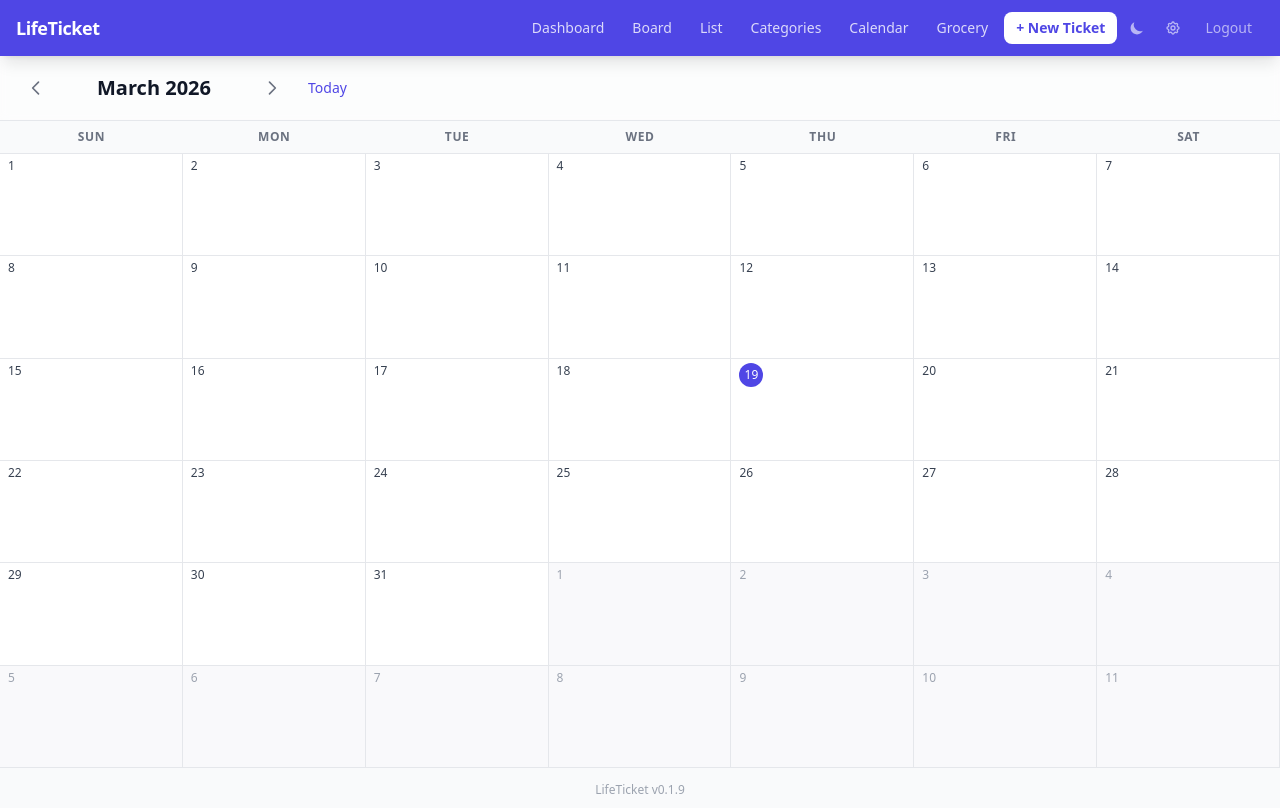
After one commit to null-works/LifeTicket, a Flask app: page /calendar in a window 1280 px wide. The commit adds this page. Run offline with Flask 3, Linux system fonts and the light colour scheme; the visitor is signed in with stand-in values (Sample User, id 1); data that the repository does not hold is empty; some libraries are stand-ins or nearby versions.

Commit message:
Add Calendar tab with monthly view and event management (v0.1.9)
- CalendarEvent model with title, description, color, date, time fields
- Monthly grid calendar view (Google Cal style) with prev/next navigation
- Click any date to create a new event with color picker and time options
- Tickets with due dates automatically appear on the calendar
- Click events to view details or delete; click tickets to open editor
- Events styled with colored backgrounds, tickets with left border accent
- Today highlighted with brand-colored circle
- API endpoints for creating and deleting events

https://claude.ai/code/session_01Y2CDthvb85pCfhHsXnCotP

```diff
--- a/app/routes.py
+++ b/app/routes.py
@@ -1,8 +1,9 @@
 from flask import Blueprint, render_template, request, jsonify, redirect, url_for
 from flask_login import login_required
 from app import db
-from app.models import Ticket, Category, Tag, GroceryItem
-from datetime import date, datetime
+from app.models import Ticket, Category, Tag, GroceryItem, CalendarEvent
+from datetime import date, datetime, time
+import calendar as cal_mod
 
 main = Blueprint("main", __name__)
 api = Blueprint("api", __name__)
@@ -186,6 +187,83 @@ def grocery_clear_checked():
     return redirect(url_for("main.grocery"))
 
 
+@main.route("/calendar")
+@login_required
+def calendar_view():
+    today = date.today()
+    year = request.args.get("year", today.year, type=int)
+    month = request.args.get("month", today.month, type=int)
+
+    # Build calendar grid
+    first_weekday, num_days = cal_mod.monthrange(year, month)
+    # Monday=0, we want Sunday=0 start
+    first_weekday = (first_weekday + 1) % 7
+
+    # Dates for the visible grid
+    from datetime import timedelta
+    start_date = date(year, month, 1) - timedelta(days=first_weekday)
+    # 6 rows * 7 days
+    grid_dates = [start_date + timedelta(days=i) for i in range(42)]
+
+    # Fetch events for the visible range
+    events = CalendarEvent.query.filter(
+        CalendarEvent.date >= grid_dates[0],
+        CalendarEvent.date <= grid_dates[-1],
+    ).order_by(CalendarEvent.start_time, CalendarEvent.created_at).all()
+
+    # Fetch tickets with due dates in range
+    tickets = Ticket.query.filter(
+        Ticket.due_date >= grid_dates[0],
+        Ticket.due_date <= grid_dates[-1],
+        Ticket.status.notin_(["done", "cancelled"]),
+    ).order_by(Ticket.due_date).all()
+
+    # Build lookup: date -> list of items
+    date_items = {}
+    for ev in events:
+        date_items.setdefault(ev.date, []).append({
+            "id": ev.id,
+            "title": ev.title,
+            "color": ev.color,
+            "start_time": ev.start_time.strftime("%H:%M") if ev.start_time else None,
+            "type": "event",
+        })
+    for t in tickets:
+        date_items.setdefault(t.due_date, []).append({
+            "id": t.id,
+            "title": (t.emoji + " " if t.emoji else "") + t.title,
+            "color": t.category.color if t.category else "#f59e0b",
+            "start_time": None,
+            "type": "ticket",
+        })
+
+    # Prev/next month
+    if month == 1:
+        prev_year, prev_month = year - 1, 12
+    else:
+        prev_year, prev_month = year, month - 1
+    if month == 12:
+        next_year, next_month = year + 1, 1
+    else:
+        next_year, next_month = year, month + 1
+
+    month_name = cal_mod.month_name[month]
+
+    return render_template(
+        "calendar.html",
+        grid_dates=grid_dates,
+        date_items=date_items,
+        year=year,
+        month=month,
+        month_name=month_name,
+        today=today,
+        prev_year=prev_year,
+        prev_month=prev_month,
+        next_year=next_year,
+        next_month=next_month,
+    )
+
+
 # --- API Routes (for AJAX / board drag-drop) ---
 
 
@@ -210,6 +288,41 @@ def grocery_toggle(item_id):
     item.checked = not item.checked
     db.session.commit()
     return jsonify(item.to_dict())
+
+
+@api.route("/calendar/events", methods=["POST"])
+@login_required
+def create_event():
+    data = request.get_json()
+    title = (data.get("title") or "").strip()
+    if not title:
+        return jsonify({"error": "Title required"}), 400
+    ev = CalendarEvent(
+        title=title,
+        description=(data.get("description") or "").strip(),
+        color=data.get("color", "#6366f1"),
+        date=date.fromisoformat(data["date"]),
+        all_day=data.get("all_day", True),
+    )
+    if not ev.all_day:
+        st = data.get("start_time")
+        et = data.get("end_time")
+        if st:
+            ev.start_time = time.fromisoformat(st)
+        if et:
+            ev.end_time = time.fromisoformat(et)
+    db.session.add(ev)
+    db.session.commit()
+    return jsonify(ev.to_dict()), 201
+
+
+@api.route("/calendar/events/<int:event_id>", methods=["DELETE"])
+@login_required
+def delete_event(event_id):
+    ev = CalendarEvent.query.get_or_404(event_id)
+    db.session.delete(ev)
+    db.session.commit()
+    return jsonify({"ok": True})
 
 
 @api.route("/tickets", methods=["GET"])
--- a/app/templates/base.html
+++ b/app/templates/base.html
@@ -51,6 +51,7 @@
                     <a href="/board" class="text-white/80 hover:text-white hover:bg-white/10 px-3 py-2 rounded-lg text-sm font-medium transition">Board</a>
                     <a href="/list" class="text-white/80 hover:text-white hover:bg-white/10 px-3 py-2 rounded-lg text-sm font-medium transition">List</a>
                     <a href="/categories" class="text-white/80 hover:text-white hover:bg-white/10 px-3 py-2 rounded-lg text-sm font-medium transition">Categories</a>
+                    <a href="/calendar" class="text-white/80 hover:text-white hover:bg-white/10 px-3 py-2 rounded-lg text-sm font-medium transition">Calendar</a>
                     <a href="/grocery" class="text-white/80 hover:text-white hover:bg-white/10 px-3 py-2 rounded-lg text-sm font-medium transition">Grocery</a>
                     <a href="/ticket/new" class="ml-2 bg-white text-brand-600 hover:bg-brand-50 px-3 py-1.5 rounded-lg text-sm font-semibold transition">+ New Ticket</a>
                     <!-- Dark mode toggle -->
@@ -90,6 +91,7 @@
                 <a href="/board" class="block text-white/80 hover:text-white px-3 py-2 rounded-lg text-sm">Board</a>
                 <a href="/list" class="block text-white/80 hover:text-white px-3 py-2 rounded-lg text-sm">List</a>
                 <a href="/categories" class="block text-white/80 hover:text-white px-3 py-2 rounded-lg text-sm">Categories</a>
+                <a href="/calendar" class="block text-white/80 hover:text-white px-3 py-2 rounded-lg text-sm">Calendar</a>
                 <a href="/grocery" class="block text-white/80 hover:text-white px-3 py-2 rounded-lg text-sm">Grocery</a>
                 <a href="/ticket/new" class="block bg-white text-brand-600 px-3 py-2 rounded-lg text-sm font-semibold text-center mt-2">+ New Ticket</a>
                 <a href="/settings" class="flex items-center gap-2 text-white/80 hover:text-white px-3 py-2 rounded-lg text-sm mt-1">
--- /dev/null
+++ b/app/templates/calendar.html
@@ -0,0 +1,258 @@
+{% extends "base.html" %}
+{% block title %}Calendar — LifeTicket{% endblock %}
+{% block main_class %}{% endblock %}
+{% block footer_class %}px-4 py-2{% endblock %}
+
+{% block content %}
+<div x-data="calendarApp()" class="flex flex-col" style="height: calc(100vh - 3.5rem - 2rem);">
+
+    <!-- Header -->
+    <div class="flex items-center justify-between px-5 py-4 bg-white/50 dark:bg-gray-900/50 border-b dark:border-gray-800 backdrop-blur-sm">
+        <div class="flex items-center gap-3">
+            <a href="/calendar?year={{ prev_year }}&month={{ prev_month }}"
+               class="p-1.5 rounded-lg hover:bg-gray-100 dark:hover:bg-gray-800 text-gray-500 dark:text-gray-400 transition">
+                <svg class="w-5 h-5" fill="none" stroke="currentColor" viewBox="0 0 24 24"><path stroke-linecap="round" stroke-linejoin="round" stroke-width="2" d="M15 19l-7-7 7-7"/></svg>
+            </a>
+            <h1 class="text-xl font-bold text-gray-900 dark:text-white min-w-[180px] text-center">{{ month_name }} {{ year }}</h1>
+            <a href="/calendar?year={{ next_year }}&month={{ next_month }}"
+               class="p-1.5 rounded-lg hover:bg-gray-100 dark:hover:bg-gray-800 text-gray-500 dark:text-gray-400 transition">
+                <svg class="w-5 h-5" fill="none" stroke="currentColor" viewBox="0 0 24 24"><path stroke-linecap="round" stroke-linejoin="round" stroke-width="2" d="M9 5l7 7-7 7"/></svg>
+            </a>
+            <a href="/calendar" class="text-sm text-brand-600 dark:text-brand-400 hover:underline font-medium ml-2">Today</a>
+        </div>
+    </div>
+
+    <!-- Calendar Grid -->
+    <div class="flex-1 flex flex-col min-h-0 overflow-hidden">
+        <!-- Day headers -->
+        <div class="grid grid-cols-7 border-b dark:border-gray-800 bg-gray-50 dark:bg-gray-900/50">
+            {% for day in ['Sun', 'Mon', 'Tue', 'Wed', 'Thu', 'Fri', 'Sat'] %}
+            <div class="text-center py-2 text-xs font-semibold text-gray-500 dark:text-gray-400 uppercase tracking-wider">{{ day }}</div>
+            {% endfor %}
+        </div>
+
+        <!-- Date cells -->
+        <div class="flex-1 grid grid-cols-7 grid-rows-6 min-h-0 overflow-hidden">
+            {% for d in grid_dates %}
+            <div class="border-b border-r dark:border-gray-800 p-1 min-h-0 overflow-hidden flex flex-col cursor-pointer hover:bg-gray-50 dark:hover:bg-gray-800/50 transition
+                 {{ 'bg-white dark:bg-gray-900' if d.month == month else 'bg-gray-50/50 dark:bg-gray-900/30' }}"
+                 @click="openCreate('{{ d.isoformat() }}')">
+
+                <!-- Date number -->
+                <div class="flex items-center justify-between px-1">
+                    <span class="text-xs font-medium
+                        {% if d == today %}bg-brand-600 text-white w-6 h-6 rounded-full flex items-center justify-center
+                        {% elif d.month == month %}text-gray-700 dark:text-gray-300
+                        {% else %}text-gray-400 dark:text-gray-600
+                        {% endif %}">{{ d.day }}</span>
+                </div>
+
+                <!-- Events for this date -->
+                <div class="flex-1 overflow-y-auto space-y-0.5 mt-0.5 min-h-0 scrollbar-hide">
+                    {% for item in date_items.get(d, []) %}
+                    <div class="flex items-center gap-1 px-1 py-0.5 rounded text-[10px] leading-tight truncate cursor-pointer hover:opacity-80 transition
+                        {{ 'border-l-2' if item.type == 'ticket' else '' }}"
+                         style="background: {{ item.color }}20; color: {{ item.color }}; {{ 'border-color: ' + item.color if item.type == 'ticket' else '' }}"
+                         @click.stop="openDetail({{ item | tojson }}, '{{ d.isoformat() }}')">
+                        {% if item.start_time %}<span class="font-medium flex-shrink-0">{{ item.start_time }}</span>{% endif %}
+                        <span class="truncate font-medium">{{ item.title }}</span>
+                    </div>
+                    {% endfor %}
+                </div>
+            </div>
+            {% endfor %}
+        </div>
+    </div>
+
+    <!-- Create Event Modal -->
+    <div x-show="showCreate" x-cloak
+         class="fixed inset-0 bg-black/40 z-50 flex items-center justify-center p-4"
+         @click.self="showCreate = false"
+         @keydown.escape.window="showCreate = false">
+        <div class="bg-white dark:bg-gray-800 rounded-xl shadow-2xl w-full max-w-md border dark:border-gray-700"
+             @click.stop>
+            <div class="flex items-center justify-between px-5 py-4 border-b dark:border-gray-700">
+                <h2 class="font-semibold text-gray-900 dark:text-white">New Event</h2>
+                <button @click="showCreate = false" class="text-gray-400 hover:text-gray-600 dark:hover:text-gray-300">
+                    <svg class="w-5 h-5" fill="none" stroke="currentColor" viewBox="0 0 24 24"><path stroke-linecap="round" stroke-linejoin="round" stroke-width="2" d="M6 18L18 6M6 6l12 12"/></svg>
+                </button>
+            </div>
+            <div class="p-5 space-y-4">
+                <div>
+                    <input type="text" x-model="newEvent.title" placeholder="Event title..."
+                           class="w-full border border-gray-300 dark:border-gray-600 dark:bg-gray-700 dark:text-gray-200 rounded-lg px-3 py-2 text-sm focus:ring-brand-500 focus:border-brand-500"
+                           x-ref="eventTitle">
+                </div>
+                <div class="grid grid-cols-2 gap-3">
+                    <div>
+                        <label class="text-xs font-medium text-gray-500 dark:text-gray-400 block mb-1">Date</label>
+                        <input type="date" x-model="newEvent.date"
+                               class="w-full border border-gray-300 dark:border-gray-600 dark:bg-gray-700 dark:text-gray-200 rounded-lg px-3 py-2 text-sm focus:ring-brand-500 focus:border-brand-500">
+                    </div>
+                    <div>
+                        <label class="text-xs font-medium text-gray-500 dark:text-gray-400 block mb-1">Color</label>
+                        <div class="flex gap-1.5 flex-wrap pt-1">
+                            <template x-for="c in colors" :key="c">
+                                <button @click="newEvent.color = c"
+                                        class="w-6 h-6 rounded-full border-2 transition"
+                                        :style="`background: ${c}`"
+                                        :class="newEvent.color === c ? 'border-gray-900 dark:border-white scale-110' : 'border-transparent'">
+                                </button>
+                            </template>
+                        </div>
+                    </div>
+                </div>
+                <div>
+                    <label class="flex items-center gap-2 text-sm text-gray-600 dark:text-gray-400 cursor-pointer">
+                        <input type="checkbox" x-model="newEvent.all_day" class="rounded border-gray-300 dark:border-gray-600 text-brand-600 focus:ring-brand-500">
+                        All day
+                    </label>
+                </div>
+                <div x-show="!newEvent.all_day" class="grid grid-cols-2 gap-3">
+                    <div>
+                        <label class="text-xs font-medium text-gray-500 dark:text-gray-400 block mb-1">Start</label>
+                        <input type="time" x-model="newEvent.start_time"
+                               class="w-full border border-gray-300 dark:border-gray-600 dark:bg-gray-700 dark:text-gray-200 rounded-lg px-3 py-2 text-sm focus:ring-brand-500 focus:border-brand-500">
+                    </div>
+                    <div>
+                        <label class="text-xs font-medium text-gray-500 dark:text-gray-400 block mb-1">End</label>
+                        <input type="time" x-model="newEvent.end_time"
+                               class="w-full border border-gray-300 dark:border-gray-600 dark:bg-gray-700 dark:text-gray-200 rounded-lg px-3 py-2 text-sm focus:ring-brand-500 focus:border-brand-500">
+                    </div>
+                </div>
+                <div>
+                    <textarea x-model="newEvent.description" placeholder="Description (optional)"
+                              class="w-full border border-gray-300 dark:border-gray-600 dark:bg-gray-700 dark:text-gray-200 rounded-lg px-3 py-2 text-sm focus:ring-brand-500 focus:border-brand-500 resize-none"
+                              rows="2"></textarea>
+                </div>
+                <button @click="createEvent()"
+                        :disabled="!newEvent.title.trim()"
+                        class="w-full bg-brand-600 text-white py-2 rounded-lg text-sm font-semibold hover:bg-brand-700 transition disabled:opacity-50 disabled:cursor-not-allowed">
+                    Create Event
+                </button>
+            </div>
+        </div>
+    </div>
+
+    <!-- Detail/Delete Modal -->
+    <div x-show="showDetail" x-cloak
+         class="fixed inset-0 bg-black/40 z-50 flex items-center justify-center p-4"
+         @click.self="showDetail = false"
+         @keydown.escape.window="showDetail = false">
+        <div class="bg-white dark:bg-gray-800 rounded-xl shadow-2xl w-full max-w-sm border dark:border-gray-700"
+             @click.stop>
+            <div class="px-5 py-4">
+                <div class="flex items-start gap-3">
+                    <span class="w-3 h-3 rounded-full mt-1 flex-shrink-0" :style="`background: ${detailItem.color}`"></span>
+                    <div class="flex-1 min-w-0">
+                        <h3 class="font-semibold text-gray-900 dark:text-white" x-text="detailItem.title"></h3>
+                        <p class="text-xs text-gray-500 dark:text-gray-400 mt-0.5" x-text="detailDate"></p>
+                        <p x-show="detailItem.start_time" class="text-xs text-gray-500 dark:text-gray-400" x-text="detailItem.start_time"></p>
+                    </div>
+                    <span class="text-[10px] uppercase font-bold px-2 py-0.5 rounded-full"
+                          :class="detailItem.type === 'ticket' ? 'bg-amber-100 text-amber-700 dark:bg-amber-900/40 dark:text-amber-300' : 'bg-brand-100 text-brand-700 dark:bg-brand-900/40 dark:text-brand-300'"
+                          x-text="detailItem.type"></span>
+                </div>
+                <div class="flex items-center gap-2 mt-4">
+                    <template x-if="detailItem.type === 'event'">
+                        <button @click="deleteEvent(detailItem.id)"
+                                class="flex-1 text-sm text-red-600 hover:bg-red-50 dark:hover:bg-red-900/20 py-2 rounded-lg transition font-medium">
+                            Delete Event
+                        </button>
+                    </template>
+                    <template x-if="detailItem.type === 'ticket'">
+                        <a :href="'/ticket/' + detailItem.id + '/edit'"
+                           class="flex-1 text-sm text-brand-600 hover:bg-brand-50 dark:hover:bg-brand-900/20 py-2 rounded-lg transition font-medium text-center">
+                            Open Ticket
+                        </a>
+                    </template>
+                    <button @click="showDetail = false"
+                            class="flex-1 text-sm text-gray-500 hover:bg-gray-100 dark:hover:bg-gray-700 py-2 rounded-lg transition font-medium">
+                        Close
+                    </button>
+                </div>
+            </div>
+        </div>
+    </div>
+</div>
+{% endblock %}
+
+{% block scripts %}
+<style>
+    .scrollbar-hide { scrollbar-width: none; }
+    .scrollbar-hide::-webkit-scrollbar { display: none; }
+</style>
+<script>
+function calendarApp() {
+    return {
+        showCreate: false,
+        showDetail: false,
+        detailItem: {},
+        detailDate: '',
+        colors: ['#6366f1', '#ef4444', '#f59e0b', '#10b981', '#3b82f6', '#8b5cf6', '#ec4899', '#64748b'],
+        newEvent: {
+            title: '',
+            description: '',
+            date: '',
+            color: '#6366f1',
+            all_day: true,
+            start_time: '',
+            end_time: '',
+        },
+
+        openCreate(dateStr) {
+            this.newEvent = {
+                title: '',
+                description: '',
+                date: dateStr,
+                color: '#6366f1',
+                all_day: true,
+                start_time: '',
+                end_time: '',
+            };
+            this.showCreate = true;
+            this.$nextTick(() => this.$refs.eventTitle?.focus());
+        },
+
+        openDetail(item, dateStr) {
+            this.detailItem = item;
+            this.detailDate = new Date(dateStr + 'T00:00:00').toLocaleDateString('en-US', { weekday: 'long', month: 'long', day: 'numeric', year: 'numeric' });
+            this.showDetail = true;
+        },
+
+        async createEvent() {
+            const payload = {
+                title: this.newEvent.title.trim(),
+                description: this.newEvent.description.trim(),
+                date: this.newEvent.date,
+                color: this.newEvent.color,
+                all_day: this.newEvent.all_day,
+            };
+            if (!this.newEvent.all_day) {
+                payload.start_time = this.newEvent.start_time || null;
+                payload.end_time = this.newEvent.end_time || null;
+            }
+            try {
+                const res = await fetch('/api/calendar/events', {
+                    method: 'POST',
+                    headers: { 'Content-Type': 'application/json' },
+                    body: JSON.stringify(payload),
+                });
+                if (res.ok) location.reload();
+            } catch (err) {
+                console.error('Failed to create event:', err);
+            }
+        },
+
+        async deleteEvent(id) {
+            try {
+                const res = await fetch(`/api/calendar/events/${id}`, { method: 'DELETE' });
+                if (res.ok) location.reload();
+            } catch (err) {
+                console.error('Failed to delete event:', err);
+            }
+        },
+    };
+}
+</script>
+{% endblock %}
--- a/app/version.py
+++ b/app/version.py
@@ -1 +1 @@
-VERSION = "0.1.8"
+VERSION = "0.1.9"
```
Also changed, not shown: app/models.py (+25 -0 lines).
